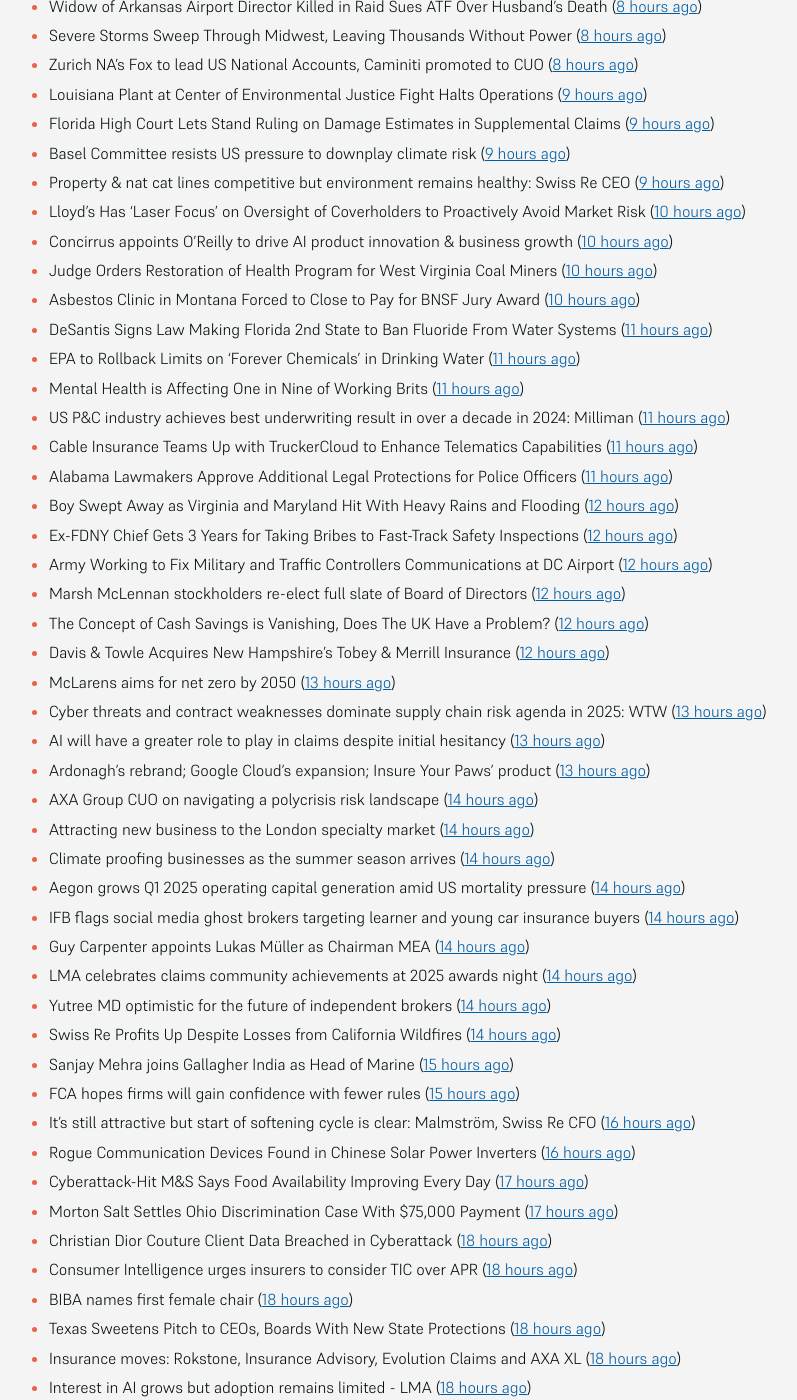
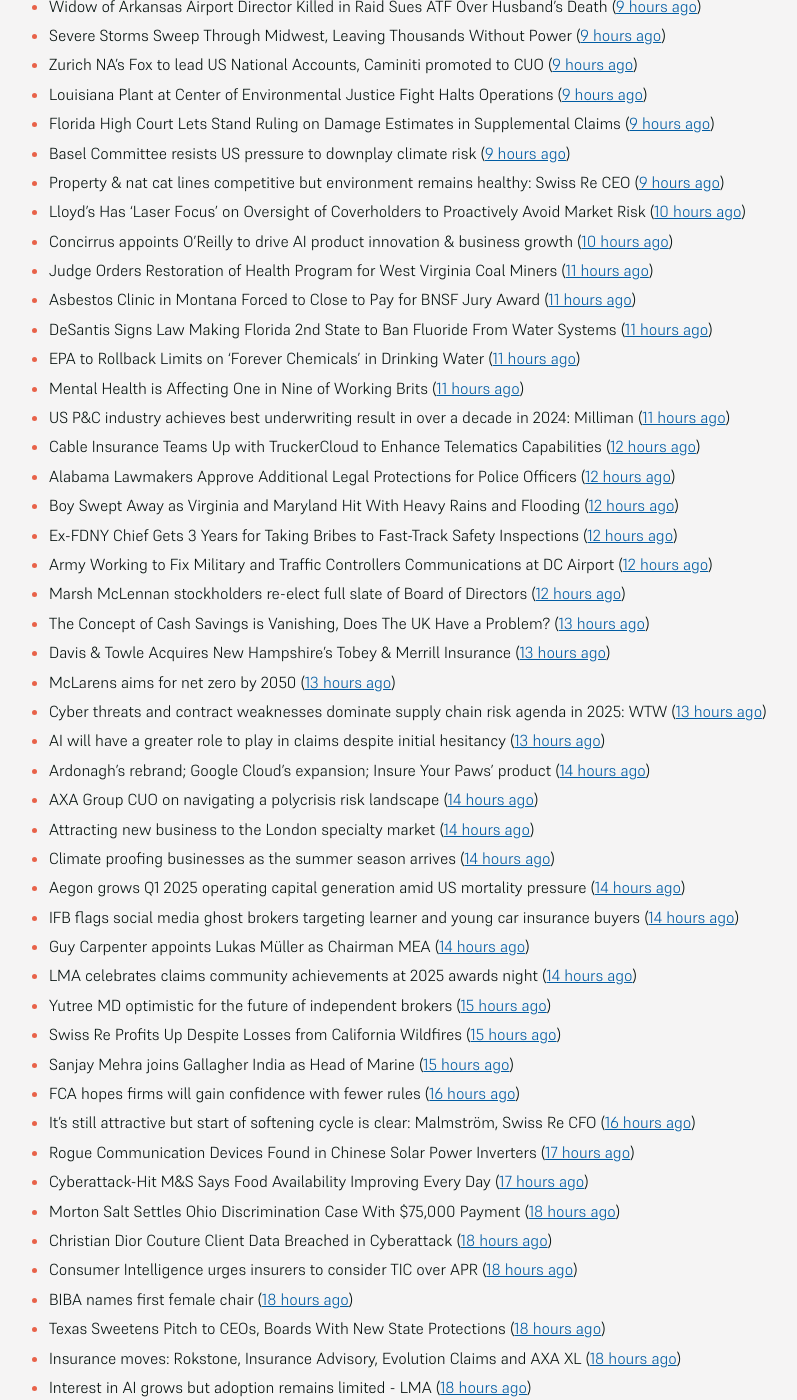
Before and after one commit to mat-0/feeds.thechels.uk, a Jekyll site: the page built from index.md, in a window 1280 px wide and 1400 px high, scrolled down 456 px. Shown: the whole window, without its empty margins (215-1012 px from the left). Built offline with Jekyll 4.4.1, drawn with Linux system fonts in a browser that asks for light colours; some of the changed text lies outside the part shown.

```diff
--- a/index.md
+++ b/index.md
@@ -8,39 +8,39 @@ description: Latest Updates
 [Get this as an RSS feed](/feed.rss)
 
 <!-- news_marker starts -->
-- Edison Plans $6.2 Billion Fire-Prevention Plan After LA Blazes ([2 hours ago](https://www.insurancejournal.com/news/west/2025/05/16/824114.htm))
+- Edison Plans $6.2 Billion Fire-Prevention Plan After LA Blazes ([3 hours ago](https://www.insurancejournal.com/news/west/2025/05/16/824114.htm))
 - Guidewire Releases Study on EU Customer Attitudes Towards Insurers ([3 hours ago](https://insurance-edge.net/2025/05/16/guidewire-releases-study-on-eu-customer-attitudes-towards-insurers/))
 - Farmer Fined After Quadbike Tragedy ([4 hours ago](https://insurance-edge.net/2025/05/16/farmer-fined-after-quadbike-tragedy/))
 - IFB Warns On Ghost Brokers Using Social Media Channels ([4 hours ago](https://insurance-edge.net/2025/05/16/ifb-warns-on-ghost-brokers-using-social-media-channels/))
-- 6 Things to Know About Casino Insurance in 2025 ([4 hours ago](https://insurance-edge.net/2025/05/16/6-things-to-know-about-casino-insurance-in-2025/))
+- 6 Things to Know About Casino Insurance in 2025 ([5 hours ago](https://insurance-edge.net/2025/05/16/6-things-to-know-about-casino-insurance-in-2025/))
 - CIAB reports moderation in commercial insurance premium increases for Q1’25 ([8 hours ago](https://www.reinsurancene.ws/ciab-reports-moderation-in-commercial-insurance-premium-increases-for-q125/))
-- Widow of Arkansas Airport Director Killed in Raid Sues ATF Over Husband’s Death ([8 hours ago](https://www.insurancejournal.com/news/southcentral/2025/05/16/824097.htm))
-- Severe Storms Sweep Through Midwest, Leaving Thousands Without Power ([8 hours ago](https://www.insurancejournal.com/news/midwest/2025/05/16/824092.htm))
-- Zurich NA’s Fox to lead US National Accounts, Caminiti promoted to CUO ([8 hours ago](https://www.reinsurancene.ws/zurich-nas-fox-to-lead-us-national-accounts-caminiti-promoted-to-cuo/))
+- Widow of Arkansas Airport Director Killed in Raid Sues ATF Over Husband’s Death ([9 hours ago](https://www.insurancejournal.com/news/southcentral/2025/05/16/824097.htm))
+- Severe Storms Sweep Through Midwest, Leaving Thousands Without Power ([9 hours ago](https://www.insurancejournal.com/news/midwest/2025/05/16/824092.htm))
+- Zurich NA’s Fox to lead US National Accounts, Caminiti promoted to CUO ([9 hours ago](https://www.reinsurancene.ws/zurich-nas-fox-to-lead-us-national-accounts-caminiti-promoted-to-cuo/))
 - Louisiana Plant at Center of Environmental Justice Fight Halts Operations ([9 hours ago](https://www.insurancejournal.com/news/southcentral/2025/05/16/824085.htm))
 - Florida High Court Lets Stand Ruling on Damage Estimates in Supplemental Claims ([9 hours ago](https://www.insurancejournal.com/news/southeast/2025/05/16/824076.htm))
 - Basel Committee resists US pressure to downplay climate risk ([9 hours ago](https://www.dig-in.com/articles/basel-committee-resists-us-pressure-to-downplay-climate-risk))
 - Property & nat cat lines competitive but environment remains healthy: Swiss Re CEO ([9 hours ago](https://www.reinsurancene.ws/property-nat-cat-lines-competitive-but-environment-remains-healthy-swiss-re-ceo/))
 - Lloyd’s Has ‘Laser Focus’ on Oversight of Coverholders to Proactively Avoid Market Risk ([10 hours ago](https://www.insurancejournal.com/news/international/2025/05/16/824065.htm))
 - Concirrus appoints O’Reilly to drive AI product innovation & business growth ([10 hours ago](https://www.reinsurancene.ws/concirrus-appoints-oreilly-to-drive-ai-product-innovation-business-growth/))
-- Judge Orders Restoration of Health Program for West Virginia Coal Miners ([10 hours ago](https://www.insurancejournal.com/news/southeast/2025/05/16/824060.htm))
-- Asbestos Clinic in Montana Forced to Close to Pay for BNSF Jury Award ([10 hours ago](https://www.insurancejournal.com/news/west/2025/05/16/824055.htm))
+- Judge Orders Restoration of Health Program for West Virginia Coal Miners ([11 hours ago](https://www.insurancejournal.com/news/southeast/2025/05/16/824060.htm))
+- Asbestos Clinic in Montana Forced to Close to Pay for BNSF Jury Award ([11 hours ago](https://www.insurancejournal.com/news/west/2025/05/16/824055.htm))
 - DeSantis Signs Law Making Florida 2nd State to Ban Fluoride From Water Systems ([11 hours ago](https://www.insurancejournal.com/news/southeast/2025/05/16/824051.htm))
 - EPA to Rollback Limits on ‘Forever Chemicals’ in Drinking Water ([11 hours ago](https://www.insurancejournal.com/news/national/2025/05/16/824047.htm))
 - Mental Health is Affecting One in Nine of Working Brits ([11 hours ago](https://insurance-edge.net/2025/05/16/mental-health-is-affecting-one-in-nine-of-working-brits/))
 - US P&C industry achieves best underwriting result in over a decade in 2024: Milliman ([11 hours ago](https://www.reinsurancene.ws/us-pc-industry-achieves-best-underwriting-result-in-over-a-decade-in-2024-milliman/))
-- Cable Insurance Teams Up with TruckerCloud to Enhance Telematics Capabilities ([11 hours ago](https://www.insurtechinsights.com/cable-insurance-teams-up-with-truckercloud-to-enhance-telematics-capabilities/))
-- Alabama Lawmakers Approve Additional Legal Protections for Police Officers ([11 hours ago](https://www.insurancejournal.com/news/southeast/2025/05/16/824044.htm))
+- Cable Insurance Teams Up with TruckerCloud to Enhance Telematics Capabilities ([12 hours ago](https://www.insurtechinsights.com/cable-insurance-teams-up-with-truckercloud-to-enhance-telematics-capabilities/))
+- Alabama Lawmakers Approve Additional Legal Protections for Police Officers ([12 hours ago](https://www.insurancejournal.com/news/southeast/2025/05/16/824044.htm))
 - Boy Swept Away as Virginia and Maryland Hit With Heavy Rains and Flooding ([12 hours ago](https://www.insurancejournal.com/news/east/2025/05/16/824034.htm))
 - Ex-FDNY Chief Gets 3 Years for Taking Bribes to Fast-Track Safety Inspections ([12 hours ago](https://www.insurancejournal.com/news/east/2025/05/16/824030.htm))
 - Army Working to Fix Military and Traffic Controllers Communications at DC Airport ([12 hours ago](https://www.insurancejournal.com/news/east/2025/05/16/824024.htm))
 - Marsh McLennan stockholders re-elect full slate of Board of Directors ([12 hours ago](https://www.reinsurancene.ws/marsh-mclennan-stockholders-re-elect-full-slate-of-board-of-directors/))
-- The Concept of Cash Savings is Vanishing, Does The UK Have a Problem? ([12 hours ago](https://insurance-edge.net/2025/05/16/the-concept-of-cash-savings-is-vanishing-does-the-uk-have-a-problem/))
-- Davis & Towle Acquires New Hampshire’s Tobey & Merrill Insurance ([12 hours ago](https://www.insurancejournal.com/news/east/2025/05/16/824021.htm))
+- The Concept of Cash Savings is Vanishing, Does The UK Have a Problem? ([13 hours ago](https://insurance-edge.net/2025/05/16/the-concept-of-cash-savings-is-vanishing-does-the-uk-have-a-problem/))
+- Davis & Towle Acquires New Hampshire’s Tobey & Merrill Insurance ([13 hours ago](https://www.insurancejournal.com/news/east/2025/05/16/824021.htm))
 - McLarens aims for net zero by 2050 ([13 hours ago](https://www.postonline.co.uk/news/7957770/mclarens-aims-for-net-zero-by-2050))
 - Cyber threats and contract weaknesses dominate supply chain risk agenda in 2025: WTW ([13 hours ago](https://www.reinsurancene.ws/cyber-threats-and-contract-weaknesses-dominate-supply-chain-risk-agenda-in-2025-wtw/))
 - AI will have a greater role to play in claims despite initial hesitancy ([13 hours ago](https://www.postonline.co.uk/broker/7957769/ai-will-have-a-greater-role-to-play-in-claims-despite-initial-hesitancy))
-- Ardonagh’s rebrand; Google Cloud’s expansion; Insure Your Paws’ product ([13 hours ago](https://www.postonline.co.uk/news/7957764/ardonaghs-rebrand-google-clouds-expansion-insure-your-paws-product))
+- Ardonagh’s rebrand; Google Cloud’s expansion; Insure Your Paws’ product ([14 hours ago](https://www.postonline.co.uk/news/7957764/ardonaghs-rebrand-google-clouds-expansion-insure-your-paws-product))
 - AXA Group CUO on navigating a polycrisis risk landscape ([14 hours ago](https://www.insurancebusinessmag.com/uk/news/breaking-news/axa-group-cuo-on-navigating-a-polycrisis-risk-landscape-535921.aspx))
 - Attracting new business to the London specialty market ([14 hours ago](https://www.insurancebusinessmag.com/uk/news/breaking-news/attracting-new-business-to-the-london-specialty-market-535974.aspx))
 - Climate proofing businesses as the summer season arrives ([14 hours ago](https://www.insurancebusinessmag.com/uk/news/catastrophe/climate-proofing-businesses-as-the-summer-season-arrives-535973.aspx))
@@ -48,21 +48,21 @@ description: Latest Updates
 - IFB flags social media ghost brokers targeting learner and young car insurance buyers ([14 hours ago](https://www.insurancebusinessmag.com/uk/news/auto-motor/ifb-flags-social-media-ghost-brokers-targeting-learner-and-young-car-insurance-buyers-535971.aspx))
 - Guy Carpenter appoints Lukas Müller as Chairman MEA ([14 hours ago](https://www.reinsurancene.ws/guy-carpenter-appoints-lukas-muller-as-chairman-mea/))
 - LMA celebrates claims community achievements at 2025 awards night ([14 hours ago](https://www.insurancebusinessmag.com/uk/news/claims/lma-celebrates-claims-community-achievements-at-2025-awards-night-535970.aspx))
-- Yutree MD optimistic for the future of independent brokers ([14 hours ago](https://www.postonline.co.uk/news/7957767/yutree-md-optimistic-for-the-future-of-independent-brokers))
-- Swiss Re Profits Up Despite Losses from California Wildfires ([14 hours ago](https://www.insurancejournal.com/news/international/2025/05/16/824017.htm))
+- Yutree MD optimistic for the future of independent brokers ([15 hours ago](https://www.postonline.co.uk/news/7957767/yutree-md-optimistic-for-the-future-of-independent-brokers))
+- Swiss Re Profits Up Despite Losses from California Wildfires ([15 hours ago](https://www.insurancejournal.com/news/international/2025/05/16/824017.htm))
 - Sanjay Mehra joins Gallagher India as Head of Marine ([15 hours ago](https://www.reinsurancene.ws/sanjay-mehra-joins-gallagher-india-as-head-of-marine/))
-- FCA hopes firms will gain confidence with fewer rules ([15 hours ago](https://www.postonline.co.uk/news/7957766/fca-hopes-firms-will-gain-confidence-with-fewer-rules))
+- FCA hopes firms will gain confidence with fewer rules ([16 hours ago](https://www.postonline.co.uk/news/7957766/fca-hopes-firms-will-gain-confidence-with-fewer-rules))
 - It’s still attractive but start of softening cycle is clear: Malmström, Swiss Re CFO ([16 hours ago](https://www.reinsurancene.ws/its-still-attractive-but-start-of-softening-cycle-is-clear-malmstrom-swiss-re-cfo/))
-- Rogue Communication Devices Found in Chinese Solar Power Inverters ([16 hours ago](https://www.insurancejournal.com/news/international/2025/05/16/824006.htm))
+- Rogue Communication Devices Found in Chinese Solar Power Inverters ([17 hours ago](https://www.insurancejournal.com/news/international/2025/05/16/824006.htm))
 - Cyberattack-Hit M&S Says Food Availability Improving Every Day ([17 hours ago](https://www.insurancejournal.com/news/international/2025/05/16/824002.htm))
-- Morton Salt Settles Ohio Discrimination Case With $75,000 Payment ([17 hours ago](https://www.insurancejournal.com/news/midwest/2025/05/16/823999.htm))
+- Morton Salt Settles Ohio Discrimination Case With $75,000 Payment ([18 hours ago](https://www.insurancejournal.com/news/midwest/2025/05/16/823999.htm))
 - Christian Dior Couture Client Data Breached in Cyberattack ([18 hours ago](https://www.insurancejournal.com/news/national/2025/05/16/823975.htm))
 - Consumer Intelligence urges insurers to consider TIC over APR ([18 hours ago](https://www.insurancebusinessmag.com/uk/news/auto-motor/consumer-intelligence-urges-insurers-to-consider-tic-over-apr-535940.aspx))
 - BIBA names first female chair ([18 hours ago](https://www.insurancebusinessmag.com/uk/news/breaking-news/biba-names-first-female-chair-535939.aspx))
 - Texas Sweetens Pitch to CEOs, Boards With New State Protections ([18 hours ago](https://www.insurancejournal.com/news/southcentral/2025/05/16/823995.htm))
 - Insurance moves: Rokstone, Insurance Advisory, Evolution Claims and AXA XL ([18 hours ago](https://www.insurancebusinessmag.com/uk/news/breaking-news/insurance-moves-rokstone-insurance-advisory-evolution-claims-and-axa-xl-535937.aspx))
 - Interest in AI grows but adoption remains limited - LMA ([18 hours ago](https://www.insurancebusinessmag.com/uk/news/technology/interest-in-ai-grows-but-adoption-remains-limited--lma-535936.aspx))
-- Sedgwick Experts Outline Key Workers’ Comp Claims Trends ([18 hours ago](https://www.insurancejournal.com/news/national/2025/05/16/823936.htm))
+- Sedgwick Experts Outline Key Workers’ Comp Claims Trends ([19 hours ago](https://www.insurancejournal.com/news/national/2025/05/16/823936.htm))
 - Estonia Says Russia Sent Jet After Attempt to Stop Sanction-Breaking Ship ([19 hours ago](https://www.insurancejournal.com/news/international/2025/05/16/823959.htm))
 - California DoorDash Driver Pleads Guilty to Stealing $2.5M in Deliveries Scam ([19 hours ago](https://www.insurancejournal.com/news/west/2025/05/16/823989.htm))
 - People Moves: Delos Insurance Solutions Names Coffman CRO; Venbrook Promotes Lang ([19 hours ago](https://www.insurancejournal.com/news/west/2025/05/16/823705.htm))
```
